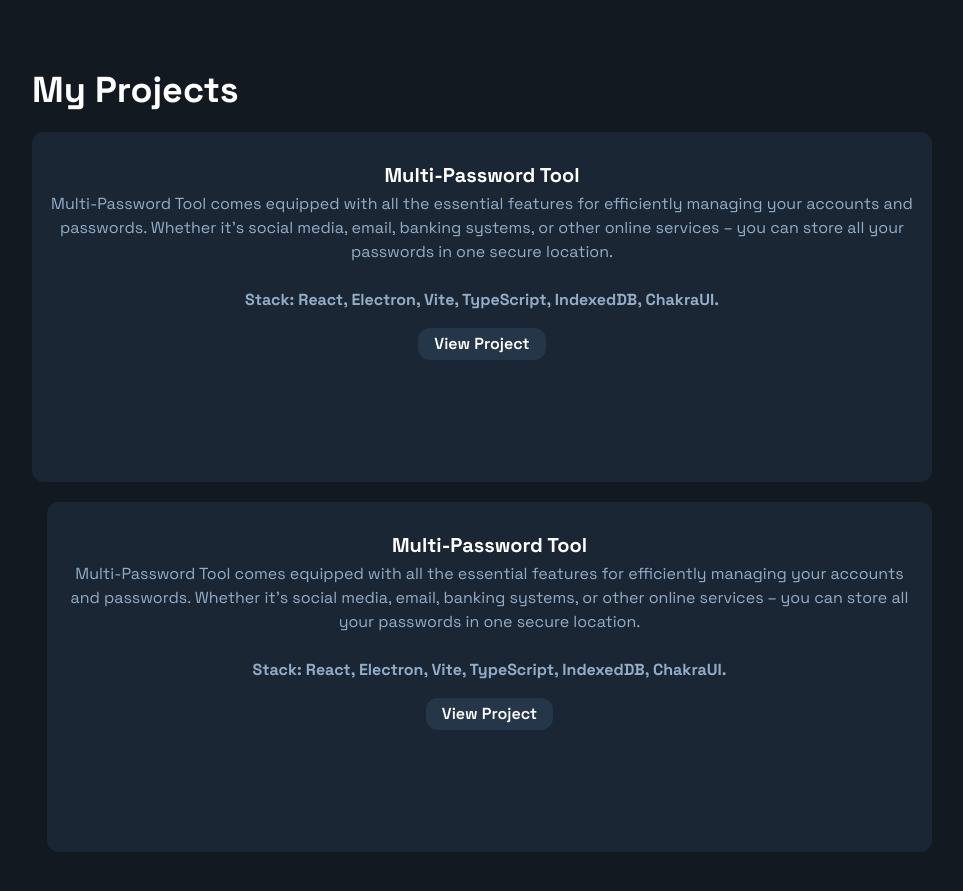
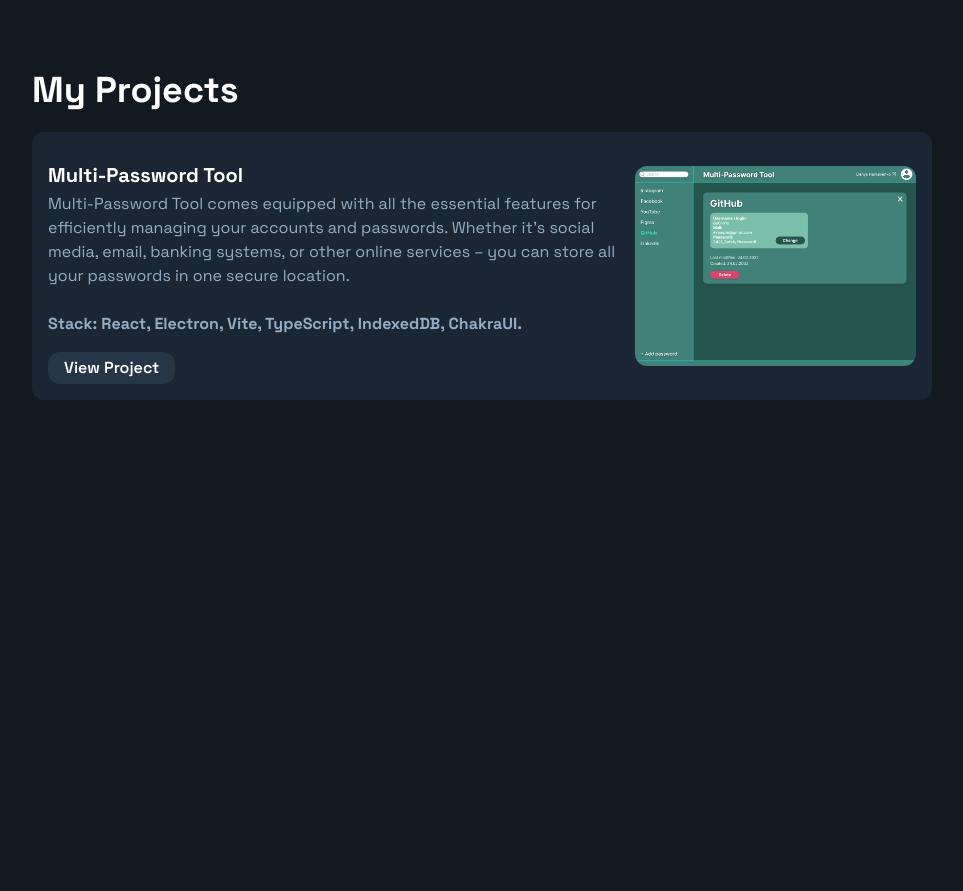
Before and after one commit to DenysHarkavenko/harkavenko_dev, a React (Vite) app: page / in a window 1280 px wide. Shown: the part 2180-3071 px from the top of the page, without its empty margins (158-1121 px from the left). After the commit the page ends 2640 px from the top, so only its background shows below. Built offline with nearby package versions, Linux system fonts and the light colour scheme.

Commit message:
fix experience stepper types bug

```diff
--- a/src/components/Main/Sections/Projects.tsx
+++ b/src/components/Main/Sections/Projects.tsx
@@ -1,5 +1,5 @@
-import { Box, Heading, Text, Flex, Button, Image } from '@chakra-ui/react'
-import asd from '../../img/pr_1.png'
+import { Box, Heading, Text, Flex, Button, Image, Hide } from '@chakra-ui/react'
+import asd from '../../../img/pr_1.png'
 
 const Projects: React.FC = () => {
   return (
@@ -16,12 +16,14 @@
           mt='20px'
           direction={['column-reverse', null, null, 'row', null]}
           justify='space-between'
-          textAlign='center'
-          //   maxW='400px'
-          minH='350px'
+          align='center'
         >
           <Box>
-            <Heading fontSize='20px' mt={['15px']}>
+            <Heading
+              fontSize='20px'
+              mt={['15px']}
+              textAlign={['center', null, null, 'unset', 'unset']}
+            >
               Multi-Password Tool
             </Heading>
             <Text color='#94ADC7' mt='5px'>
@@ -45,46 +47,9 @@
               View Project
             </Button>
           </Box>
-          {/* <Image src={asd} maxW='200px' maxH='150px' borderRadius='12px' /> */}
-        </Flex>
-        <Flex
-          bg='#1A2633'
-          p='16px'
-          borderRadius='12px'
-          mt='20px'
-          direction={['column-reverse', null, null, 'row', null]}
-          justify='space-between'
-          textAlign='center'
-          //   maxW='400px'
-          minH='350px'
-          ml='15px'
-        >
-          <Box>
-            <Heading fontSize='20px' mt={['15px']}>
-              Multi-Password Tool
-            </Heading>
-            <Text color='#94ADC7' mt='5px'>
-              Multi-Password Tool comes equipped with all the essential features
-              for efficiently managing your accounts and passwords. Whether it's
-              social media, email, banking systems, or other online services –
-              you can store all your passwords in one secure location.
-              <br />
-              <br />
-              <span style={{ fontWeight: 'Bold' }}>
-                Stack: React, Electron, Vite, TypeScript, IndexedDB, ChakraUI.
-              </span>
-            </Text>
-            <Button
-              borderRadius='12px'
-              h='32px'
-              bg='#243647'
-              color='#fff'
-              mt='16px'
-            >
-              View Project
-            </Button>
-          </Box>
-          {/* <Image src={asd} maxW='200px' maxH='150px' borderRadius='12px' /> */}
+          <Hide breakpoint='(max-width: 990px)'>
+            <Image src={asd} maxW='300px' maxH='200px' borderRadius='12px' />
+          </Hide>
         </Flex>
       </Flex>
     </Box>
--- a/src/components/Main/Sections/Skills.tsx
+++ b/src/components/Main/Sections/Skills.tsx
@@ -1,5 +1,5 @@
 import { Box, Heading, Flex } from '@chakra-ui/react'
-import SkillProgressbar from '../UI/SkillProgressBar'
+import SkillProgressbar from '../../UI/SkillProgressBar'
 import { languages, skillsData } from '../../../data/skills'
 import { techologies } from '../../../data/skills'
 import CustomBadge from '../UI/CustomBadge'
--- /dev/null
+++ b/src/components/UI/SkillProgressBar.tsx
@@ -0,0 +1,25 @@
+import { Progress, Text, Box } from '@chakra-ui/react'
+
+type SkillProgressBarProps = {
+  vl: number
+  skill: React.ReactNode
+}
+
+const SkillProgressbar: React.FC<SkillProgressBarProps> = ({ vl, skill }) => {
+  return (
+    <Box mt='20px' p='0'>
+      <Text>
+        {skill} - <span style={{ color: '#94ADC7' }}>{vl}%</span>
+      </Text>
+      <Progress
+        value={vl}
+        borderRadius='6px'
+        size='md'
+        bg='#334D66'
+        m='12px 0'
+      />
+    </Box>
+  )
+}
+
+export default SkillProgressbar
--- /dev/null
+++ b/src/data/projectsItems.ts
@@ -0,0 +1,3 @@
+export const projectsItems = [
+    { title: 'Multi-Password Tool', description: "Multi-Password Tool comes equipped with all the essential features for efficiently managing your accounts and passwords. Whether it's social media, email, banking systems, or other online services – you can store all your passwords in one secure location.", year: '2024' }
+]
```
